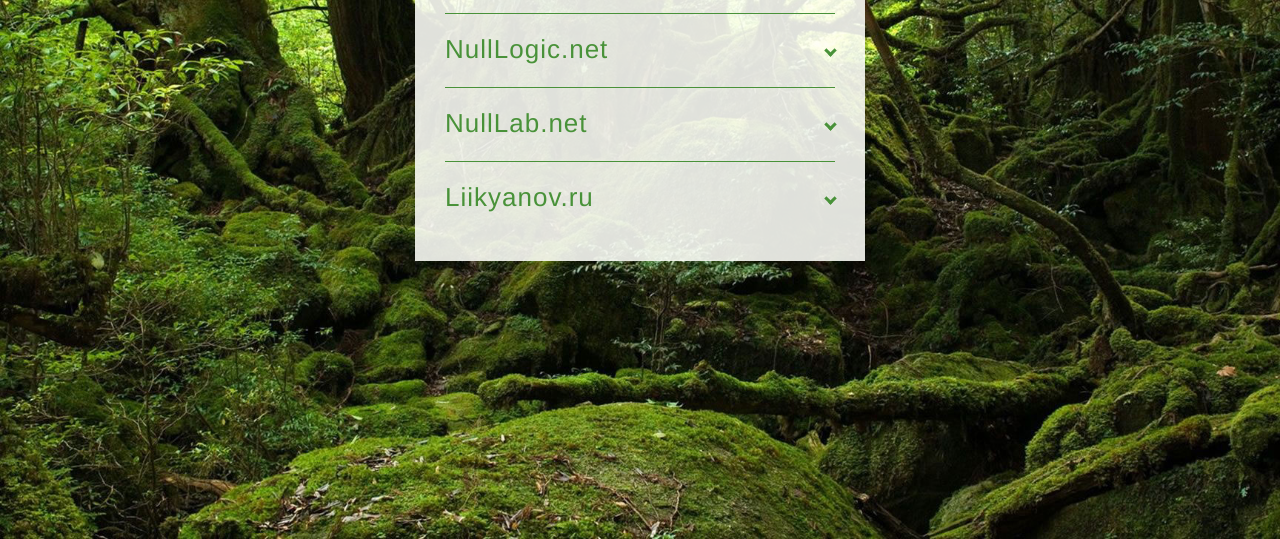
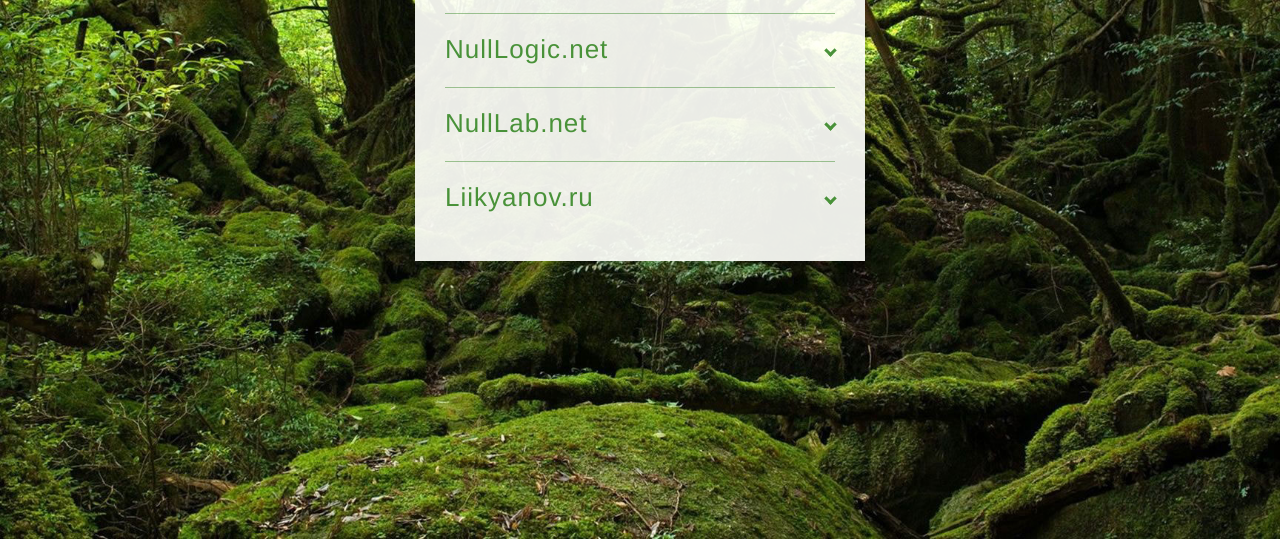
Before and after one commit to vladimirlukyanov/vladimirlukyanov.github.io, a plain HTML site: page index.html in a window 1280 px wide. Shown: the part 261-800 px from the top of the page. Drawn offline with nearby package versions, Linux system fonts and the light colour scheme; a web font is replaced by a local one.

Commit message:
v0.0.613

```diff
--- a/assets/css/custom.css
+++ b/assets/css/custom.css
@@ -37,7 +37,7 @@ body {
     margin: 90px 0;
     transform: translate(-50%, 0);
     box-shadow: 0 10px 0 0 #499239 inset;
-    background-color: rgba(254, 255, 250, 0.88);
+    background-color: rgba(254, 255, 250, 0.92);
     max-width: 450px;
     padding: 30px;
 }
@@ -101,7 +101,7 @@ ul li {
     margin: 0;
     padding-bottom: 4px;
     padding-top: 18px;
-    border-top: 1px solid #499239;
+    border-top: 1px solid rgba(73, 146, 57, 0.51);
 }
 
 ul li:nth-of-type(1) {
```
